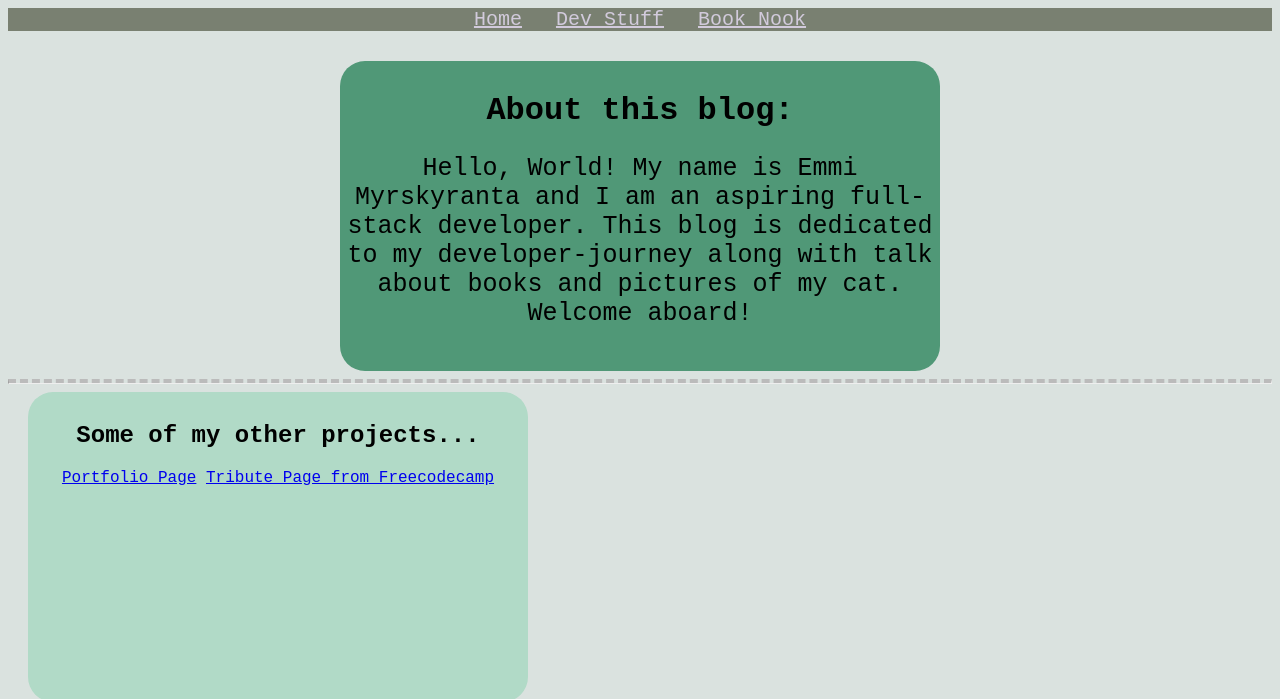
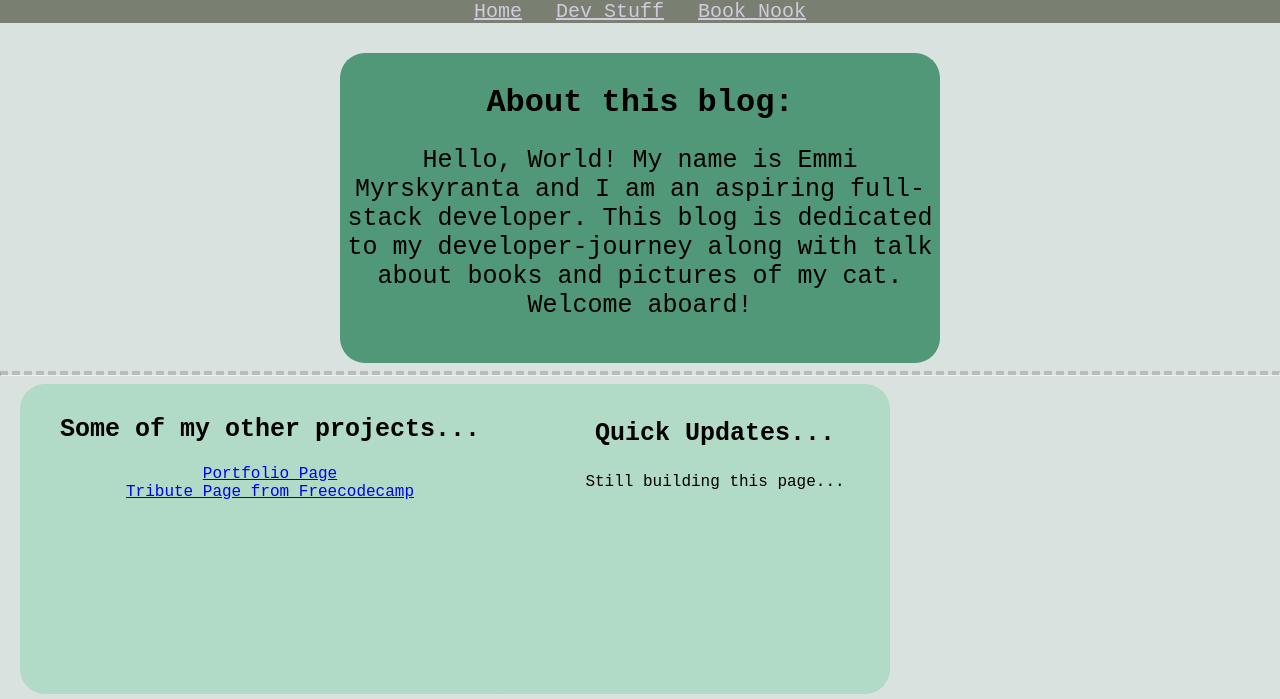
Before and after one commit to myrskyranta/blog-page, a plain HTML site: page index.html in a window 1280 px wide. Shown: the top 699 px of the page. Drawn offline with Linux system fonts and the light colour scheme; grey boxes are pictures that could not be loaded.

Commit message:
adding stuff

```diff
--- a/index.html
+++ b/index.html
@@ -24,17 +24,29 @@
         </p>
     </div>
     <hr class="dashed">
-    <div class="column" id="more_about_me">
+    <div class="column" id="link_column">
         <div class="project_links">
             <h2 class="header2">Some of my other projects...</h2>
+            <div style="display: flex; flex-direction: column;">
                 <a href="portfolio page" id="portfolio_page_link">Portfolio Page</a>
                 <a href="https://www.freecodecamp.org/learn/2022/responsive-web-design/build-a-tribute-page-project/build-a-tribute-page"
                     id="tribute_page_link">Tribute Page from Freecodecamp</a>
             </div>
+        </div>
         <div class="img_div">
-<img src="https://cdn.pixabay.com/photo/2017/05/12/08/29/coffee-2306471_1280.jpg" alt="coffee cup and a notepad" class="img1">
+            <img src="https://cdn.pixabay.com/photo/2017/05/12/08/29/coffee-2306471_1280.jpg"
+                alt="coffee cup and a notepad" class="img1">
         </div>
     </div>
+    <div class="column" id="update_column"></div>
+    <div class="updates_about_blog">
+        <h3 class="header2">Quick Updates...</h3>
+        <p class="update_text">Still building this page...</p>
+    </div>
+
+
+
+
 </body>
 
 </html>
--- a/styles.css
+++ b/styles.css
@@ -1,6 +1,5 @@
 .navbar {
     background-color: #798071;
-    overflow: hidden;
     text-align: center;
 }
 
@@ -10,7 +9,6 @@
     font-family: 'Courier New', Courier, monospace;
     display: inline;
     padding: 15px;
-
 }
 
 .navbar a:hover {
@@ -23,6 +21,7 @@
 
 .homepage {
     background-color: #DAE2DF;
+    margin: 0;
 }
 
 .intro {
@@ -50,7 +49,7 @@
 .dashed {
     border-top: 4px dashed #bbb;
 }
-#more_about_me {
+#link_column {
     float: left;
 }
 
@@ -63,7 +62,6 @@
     border-radius: 25px;
     font-family: 'Courier New', Courier, monospace;
     text-align: center;
-    vertical-align: middle;
 }
 
 .img_div {
@@ -79,3 +77,19 @@
     border-radius: 25px;
     padding-top: 10px;
 }
+
+.updates_about_blog {
+    width: 500px;
+    height: 300px;
+    background-color: #b1dac7;
+    margin: auto;
+    border-radius: 25px;
+    font-family: 'Courier New', Courier, monospace;
+    padding-top: 10px;
+    text-align: center;
+}
+
+.header2 {
+    font-size: 25px;
+    text-align: center;
+}
```
Lines whose indentation alone changed are shown as unchanged.
